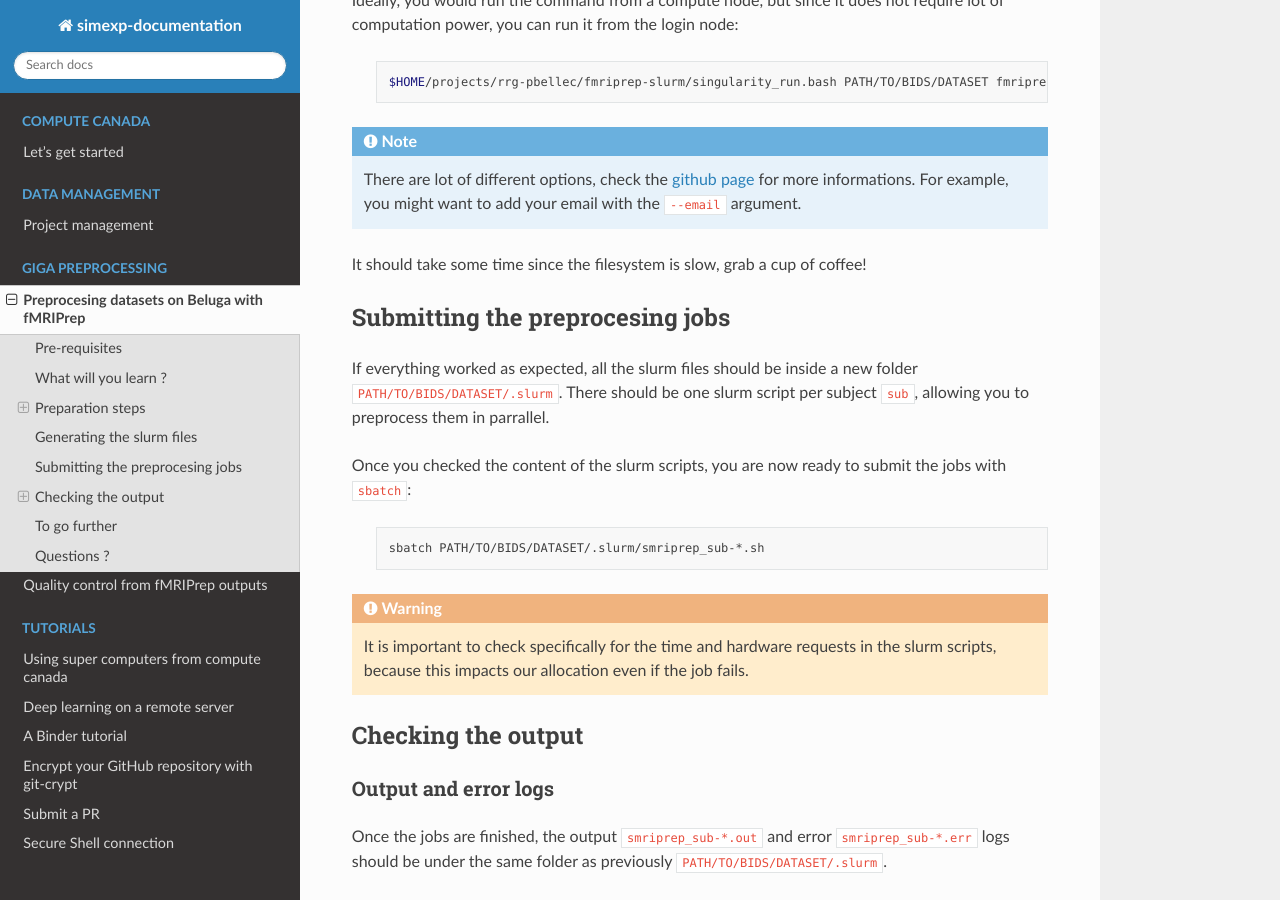
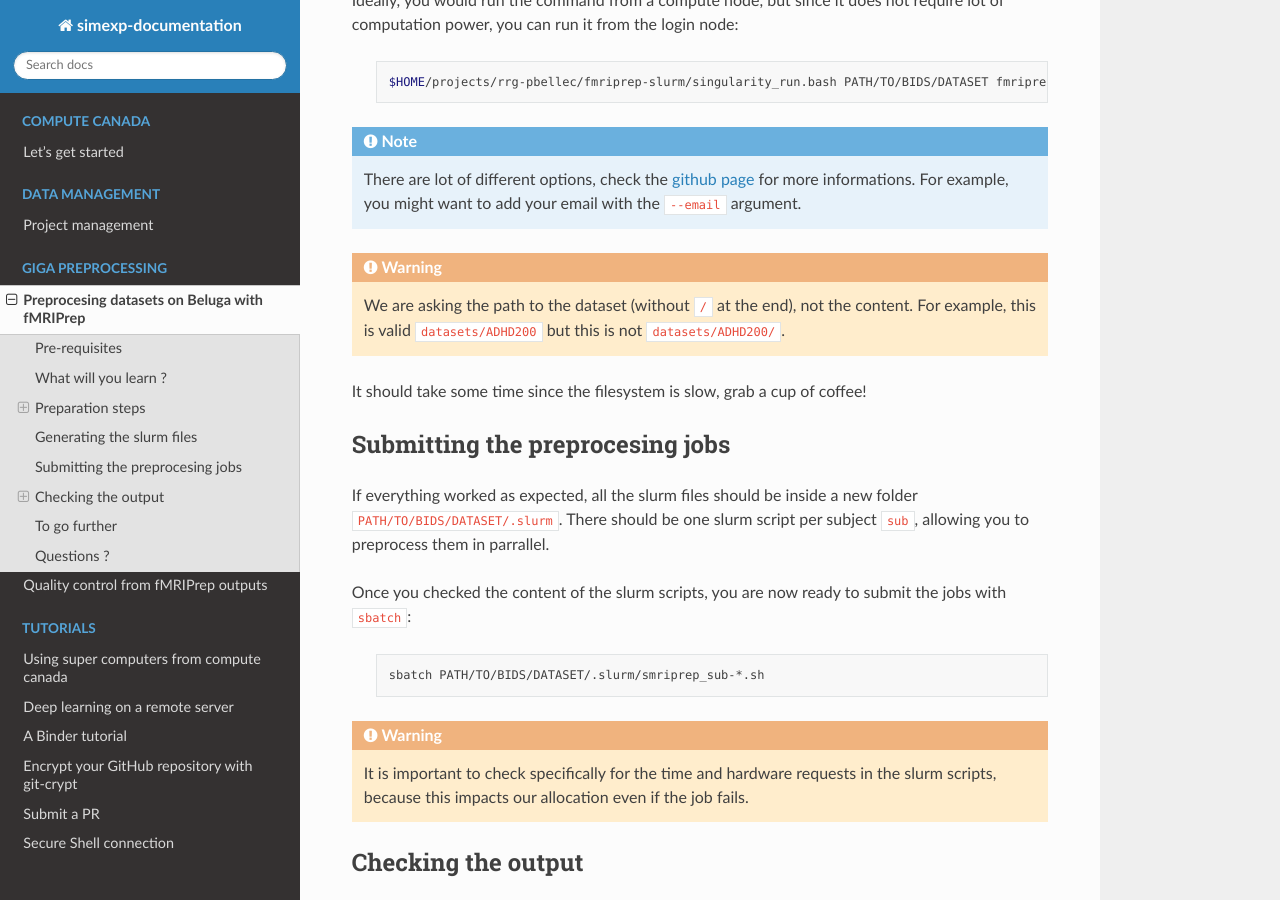
Before and after one commit to SIMEXP/lab-documentation, a Sphinx documentation site: the page built from source/giga_preprocessing/preprocessing.rst, in a window 1280 px wide and 900 px high, scrolled down 1457 px. Built offline with Sphinx 7.4.7 and the Read the Docs theme 2.0.0, drawn with Linux system fonts in a browser that asks for light colours.

Commit message:
adding warning

```diff
--- a/source/giga_preprocessing/preprocessing.rst
+++ b/source/giga_preprocessing/preprocessing.rst
@@ -54,7 +54,6 @@ with the `fMRIPrep <https://fmriprep.org/en/stable/>`_ container, and to manage
 `pybids <https://github.com/bids-standard/pybids>`__ caching mechanism.
 
 .. warning::
-
     You must check that `singularity <https://singularity.lbl.gov/>`__, the `fMRIPrep <https://fmriprep.org/en/stable/>`__
     container and `fmriprep-slurm <https://github.com/SIMEXP/fmriprep-slurm>`_ is available on the system,
     this should be the case for `Béluga <https://docs.computecanada.ca/wiki/B%C3%A9luga/en>`_ .
@@ -71,9 +70,13 @@ but since it does not require lot of computation power, you can run it from the
         $HOME/projects/rrg-pbellec/fmriprep-slurm/singularity_run.bash PATH/TO/BIDS/DATASET fmriprep
 
 .. note::
-
     There are lot of different options, check the `github page <https://github.com/SIMEXP/fmriprep-slurm>`_ for more informations.
     For example, you might want to add your email with the ``--email`` argument.
+
+.. warning::
+    We are asking the path to the dataset (without ``/`` at the end), not the content.
+    For example, this is valid ``datasets/ADHD200`` but this is not
+    ``datasets/ADHD200/``.
 
 It should take some time since the filesystem is slow, grab a cup of coffee!
 
```
